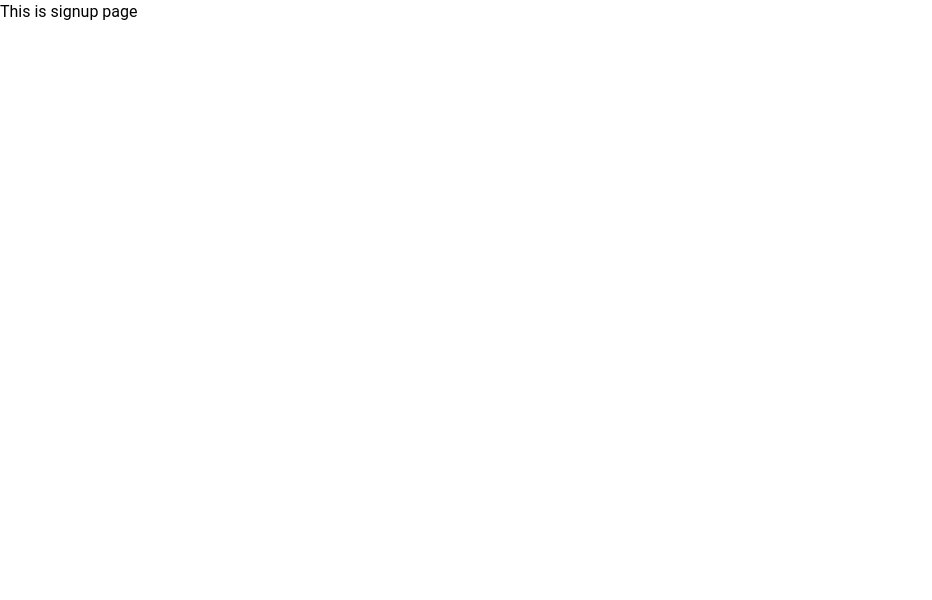
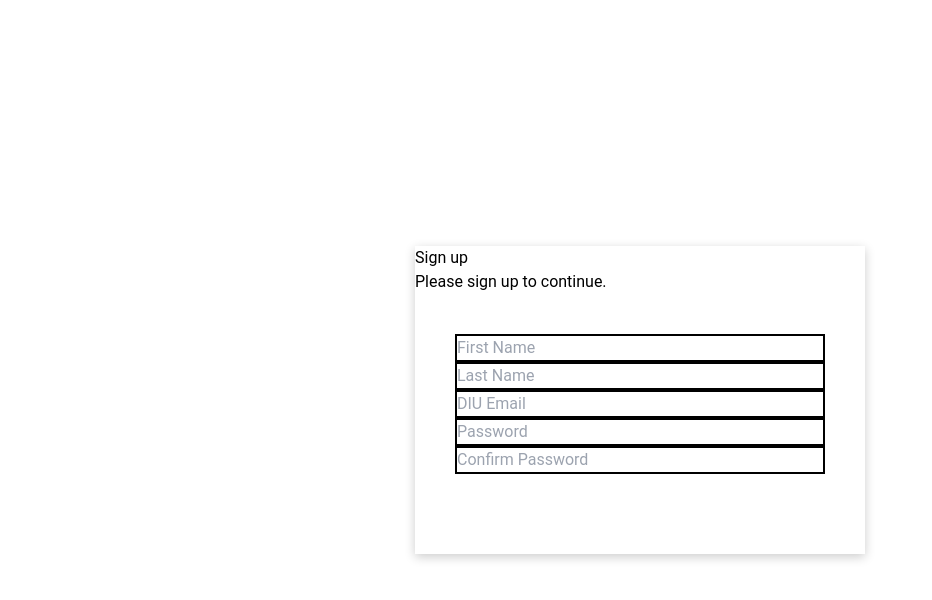
Before and after one commit to MdTamimAhamed/diu-event-junction, a React (Vite) app: page /signup in a window 1280 px wide. Shown: the top 600 px of the page, without its empty margins (0-932 px from the left). Built offline with nearby package versions, Linux system fonts and the light colour scheme.

Commit message:
Signu form added

```diff
--- /dev/null
+++ b/src/Utilities/buttons/LoginSignupFormBtn.jsx
@@ -0,0 +1,14 @@
+import React from 'react'
+
+function LoginSignupFormBtn({type,btnName,btnColor,textColor,hoverColor}) {
+  return (
+    <>
+        <button
+        className={`w-full py-2 bg-${btnColor} text-white hover:bg-${hoverColor} rounded-md`}
+        type={type || 'submit'}
+        >{btnName}</button>
+    </>
+  )
+}
+
+export default LoginSignupFormBtn
--- /dev/null
+++ b/src/Utilities/color/Color.jsx
@@ -0,0 +1,24 @@
+// colors:{
+//     'primary':'#560BAD',
+//     'secondary':'#F72585',
+//     'off-white':'#F8F9FA',
+//     'black':'#000000',
+//     'white':'#FFFFFF',
+//     'light-gray': '#B9B9B9',
+//     'deep-gray':'#4F4F4F',
+//     'gray':'#5F5F5F',
+//     'red':'#FF6363',
+//   },
+
+
+export const ColorNames = {
+    primary:'primary',
+    secondary:'secondary',
+    offwhite:'offwhite',
+    black:'black',
+    white:'white',
+    lightgray: 'lightgray',
+    deepgray:'deepgray',
+    gray:'gray',
+    red:'red',
+}
--- a/src/components/forms/SignupForm.jsx
+++ b/src/components/forms/SignupForm.jsx
@@ -1,9 +1,66 @@
 import React from 'react'
+import LoginSignupFormBtn from '../../Utilities/buttons/LoginSignupFormBtn'
+import { ColorNames } from '../../Utilities/color/Color'
 
 function SignupForm() {
   return (
     <>
-        <p className=' '>This is signup form component.</p>
+        <div className='h-screen flex justify-center items-center'>
+          <div className='w-[450px] shadow-[0px_3px_10px_rgba(0,0,0,0.2)]'>
+            <div>
+              <h2>Sign up</h2>
+              <p>Please sign up to continue.</p>
+            </div>
+            <form className='[&>input]:w-full [&>input]:border-2  p-10'>
+              <input
+                type="text"
+                name="firstName"
+                onChange=''
+                value=''
+                placeholder='First Name'
+              />
+
+              <input
+                type="text"
+                name="lastName"
+                onChange=''
+                value=''
+                placeholder='Last Name'
+              />
+
+              <input
+                type="email"
+                name="diuEmail"
+                onChange=''
+                value=''
+                placeholder='DIU Email'
+              />
+
+              <input
+                type="password"
+                name="password"
+                onChange=''
+                value=''
+                placeholder='Password'
+              />
+
+              <input
+                type="password"
+                name="confirmPass"
+                onChange=''
+                value=''
+                placeholder='Confirm Password'
+              />
+
+              <LoginSignupFormBtn
+                type='submit'
+                btnName='Signup'
+                btnColor={ColorNames.secondary}
+                textColor={ColorNames.white}
+              />
+            </form>
+          </div>
+        </div>
     </>
   )
 }
--- a/src/components/signups/UserSignup.jsx
+++ b/src/components/signups/UserSignup.jsx
@@ -1,9 +1,10 @@
 import React from 'react'
+import SignupForm from '../forms/SignupForm'
 
 function UserSignup() {
   return (
     <>
-      <h1>This is signup page</h1>
+      <SignupForm/>
     </>
   )
 }
```
